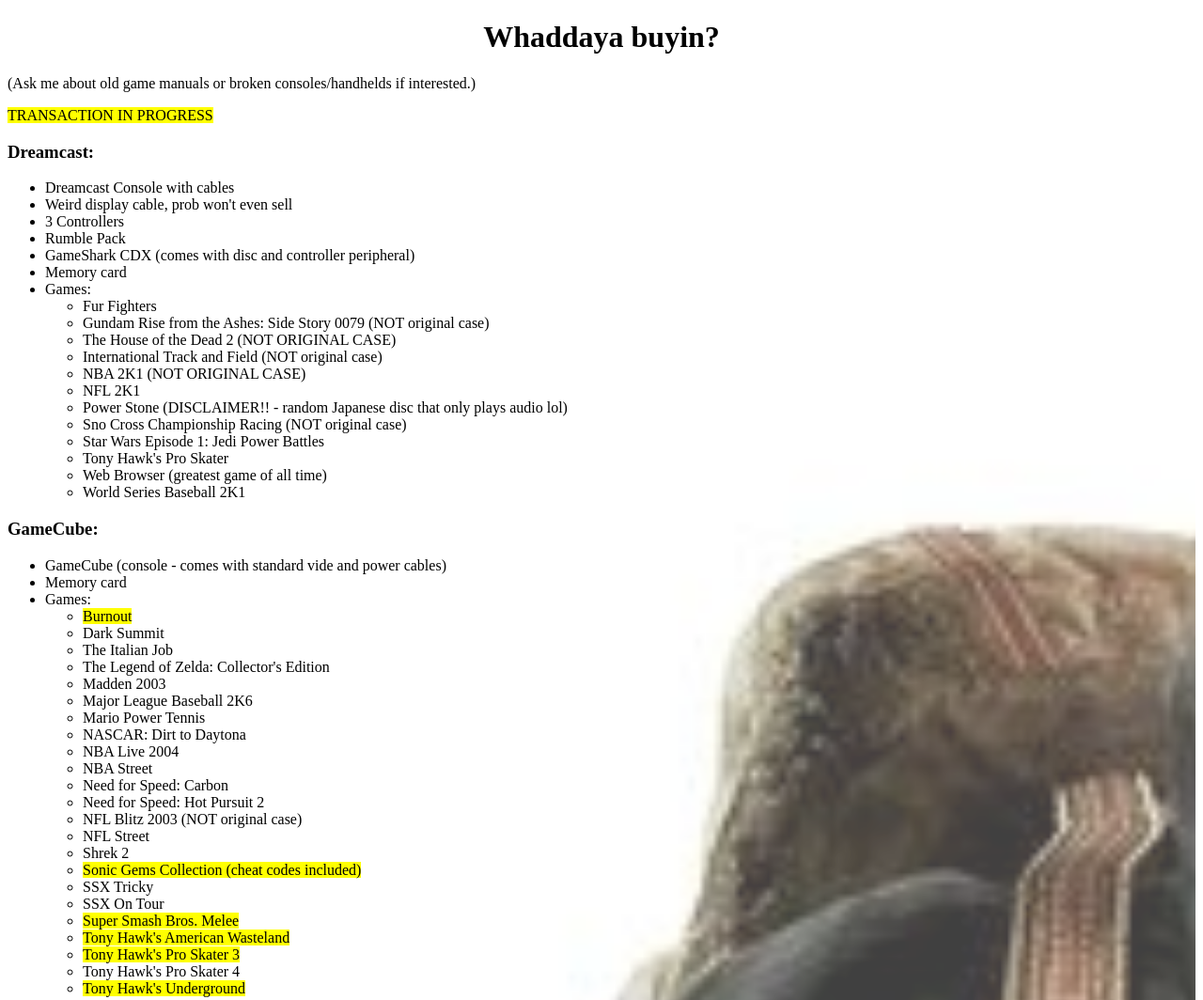
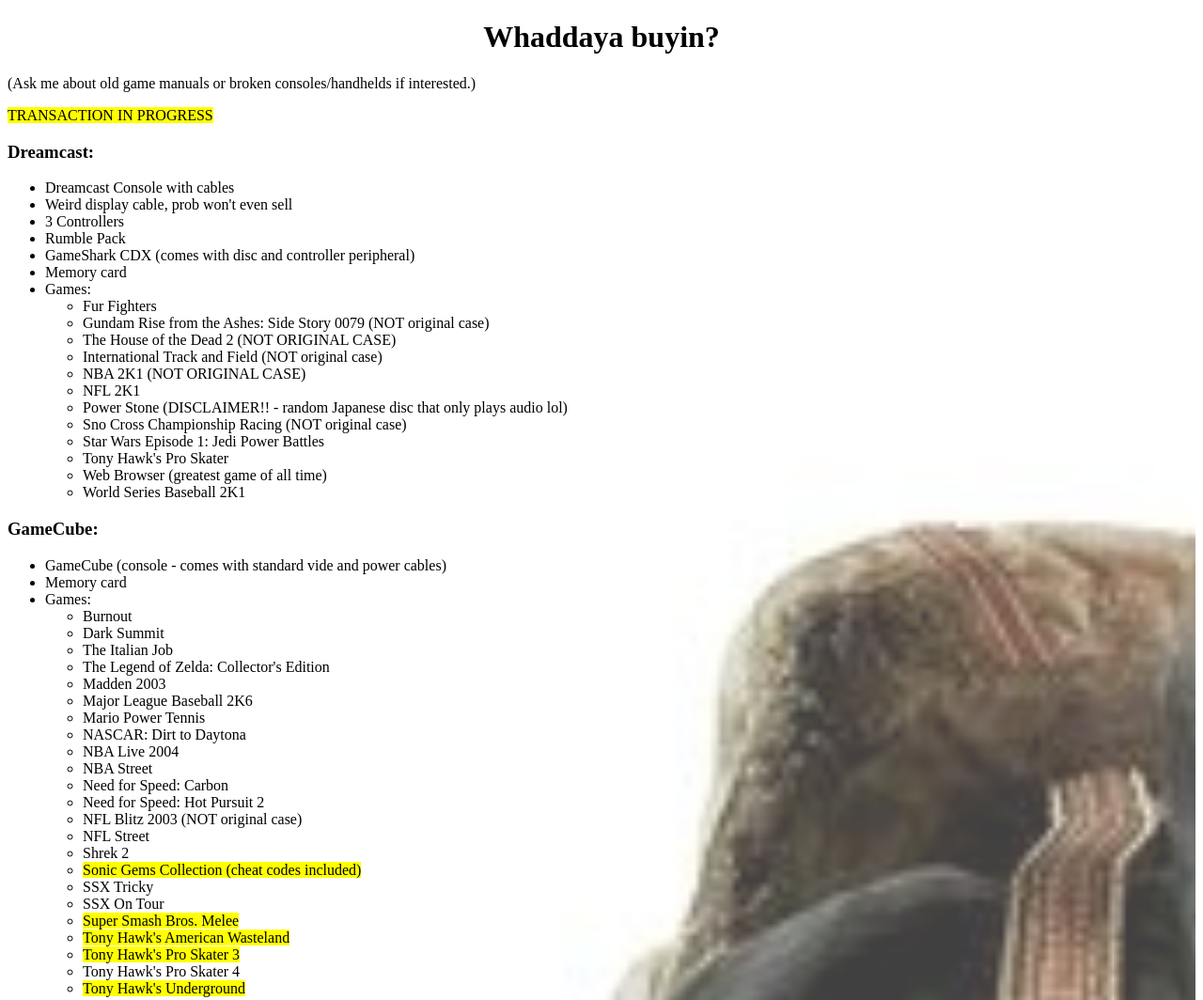
Before and after one commit to JohnAmaral/GamesToSell, a plain HTML site: page index.html in a window 1280 px wide. Shown: the top 1064 px of the page at 94% size. Drawn offline with Linux system fonts and the light colour scheme.

Commit message:
Burnout no longer in progress, keeping Sonic Colors DS

```diff
--- a/index.html
+++ b/index.html
@@ -61,7 +61,7 @@
         <li>Memory card</li>
         <li>Games:
             <ul>
-                <li><span style="background-color:yellow">Burnout</span></li>
+                <li>Burnout</li>
                 <li>Dark Summit</li>
                 <li>The Italian Job</li>
                 <li>The Legend of Zelda: Collector's Edition</li>
@@ -193,7 +193,6 @@
                 <li>Nintendogs: Lab and Friends (NO CASE)</li>
                 <li>Ratatouille: Food Frenzy (NO CASE)</li>
                 <li>Sonic Rush Adventure (NO CASE)</li>
-                <li>Sonic Colors (NO CASE)</li>
                 <li>Sonic Chronicles: The Dark Brotherhood (NO CASE)</li>
                 <li>Spongebob: Creature from the Krusty Krab (NO CASE)</li>
                 <li>Sudoku Gridmaster (NO CASE)</li>
```
